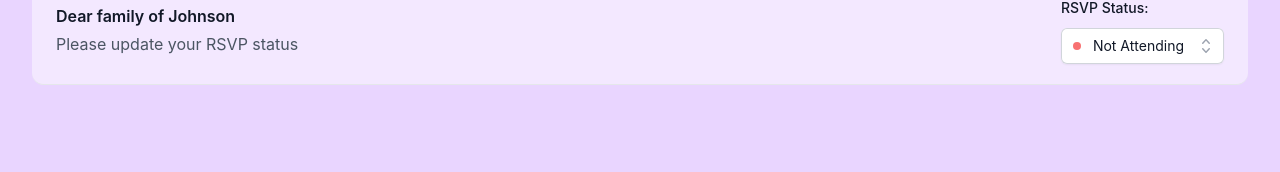
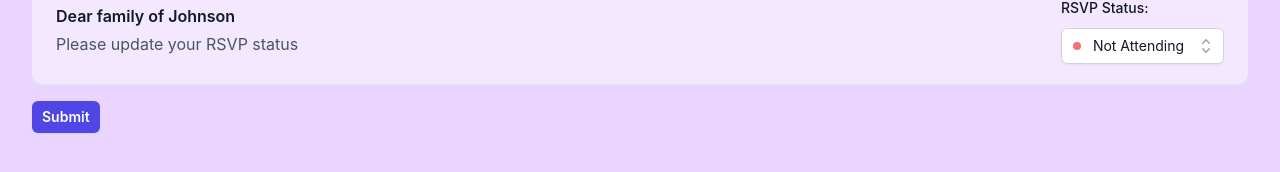
Before and after one commit to zainul1996/wedding, a Next.js app: page /Johnson in a window 1280 px wide. Shown: the part 436-608 px from the top of the page. Built offline with nearby package versions, Linux system fonts and the light colour scheme.

Commit message:
fixed bug

```diff
--- a/src/components/RSVPForm.tsx
+++ b/src/components/RSVPForm.tsx
@@ -20,11 +20,9 @@ function classNames(...classes: string[]) {
 }
 
 const RSVPForm: React.FC<RSVPFormProps> = ({ invitee, onFormSubmit }) => {
-  const number_of_pax: (
-    | { id: number; name: string }
-    | (() => { id: number; name: string } | undefined)
-    | undefined
-  )[] = [];
+  type Pax = { id: number; name: string };
+
+  const number_of_pax: Pax[] = [];
 
   for (let i = 1; i <= invitee.inviteCount; i++) {
     number_of_pax.push({ id: i, name: i.toString() });
@@ -88,6 +86,7 @@ const RSVPForm: React.FC<RSVPFormProps> = ({ invitee, onFormSubmit }) => {
                     </Listbox.Button>
 
                     <Transition
+                      // eslint-disable-next-line @typescript-eslint/no-unsafe-assignment
                       show={open}
                       as={Fragment}
                       leave="transition ease-in duration-100"
@@ -97,7 +96,7 @@ const RSVPForm: React.FC<RSVPFormProps> = ({ invitee, onFormSubmit }) => {
                       <Listbox.Options className="absolute z-10 mt-1 max-h-60 w-full overflow-auto rounded-md bg-white py-1 text-base shadow-lg ring-1 ring-black ring-opacity-5 focus:outline-none sm:text-sm">
                         {number_of_pax.map((person) => (
                           <Listbox.Option
-                            key={person.id}
+                            key={person?.id}
                             className={({ active }) =>
                               classNames(
                                 active
@@ -116,7 +115,7 @@ const RSVPForm: React.FC<RSVPFormProps> = ({ invitee, onFormSubmit }) => {
                                     "block truncate"
                                   )}
                                 >
-                                  {person.name}
+                                  {person?.name}
                                 </span>
 
                                 {selected ? (
@@ -201,7 +200,6 @@ const RSVPForm: React.FC<RSVPFormProps> = ({ invitee, onFormSubmit }) => {
                 </p>
               )}
             </div>
-
             <button
               type="submit"
               className="mt-4 rounded-md bg-indigo-600 px-2.5 py-1.5 text-sm font-semibold text-white shadow-sm hover:bg-indigo-500 focus-visible:outline focus-visible:outline-2 focus-visible:outline-offset-2 focus-visible:outline-indigo-600"
--- a/src/pages/[familyName].tsx
+++ b/src/pages/[familyName].tsx
@@ -185,7 +185,14 @@ const FamilyNamePage: React.FC<FamilyNameProps> = ({ invitee }) => {
       </div>
       {selected?.name == "Attending" ? (
         <RSVPForm invitee={invitee} onFormSubmit={handleFormSubmit} />
-      ) : null}
+      ) : (
+        <button
+          type="submit"
+          className="mt-4 rounded-md bg-indigo-600 px-2.5 py-1.5 text-sm font-semibold text-white shadow-sm hover:bg-indigo-500 focus-visible:outline focus-visible:outline-2 focus-visible:outline-offset-2 focus-visible:outline-indigo-600"
+        >
+          Submit
+        </button>
+      )}
     </Layout>
   );
 };
```
